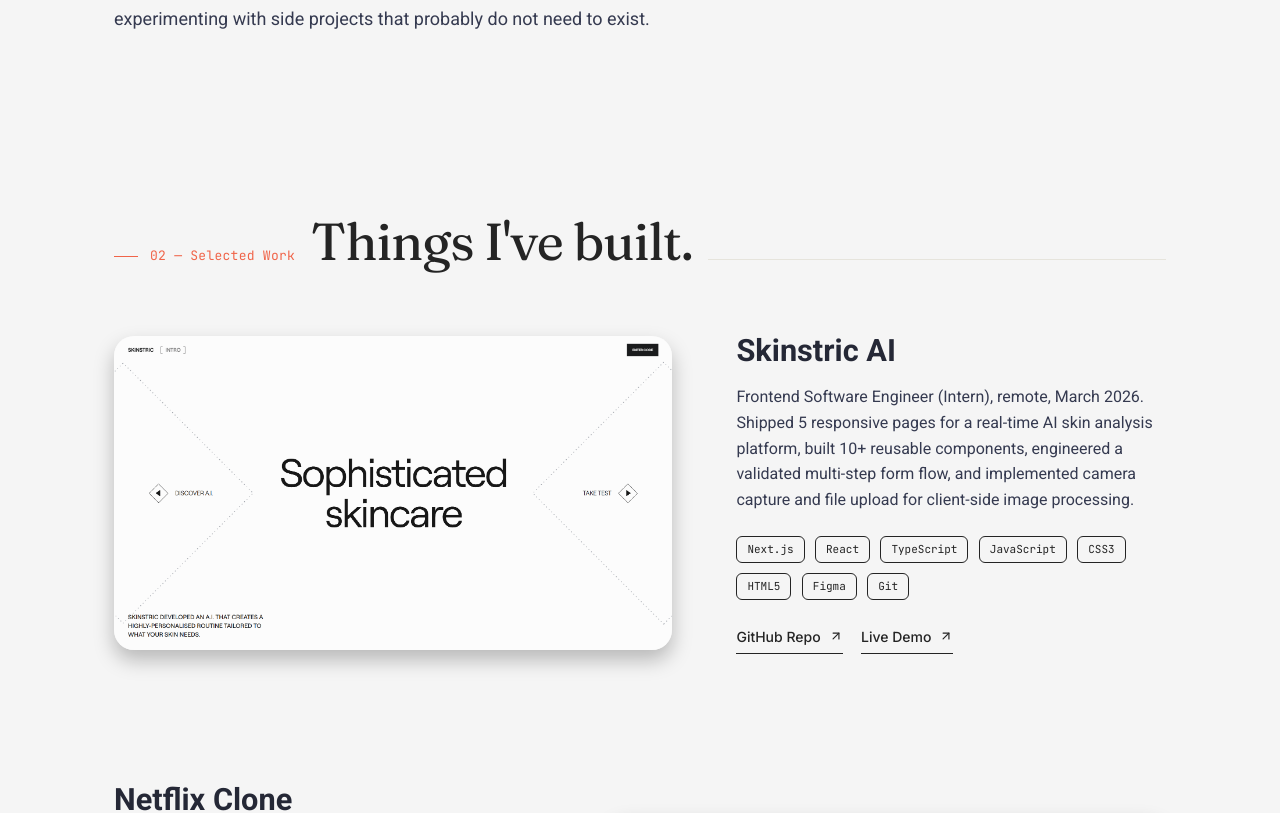
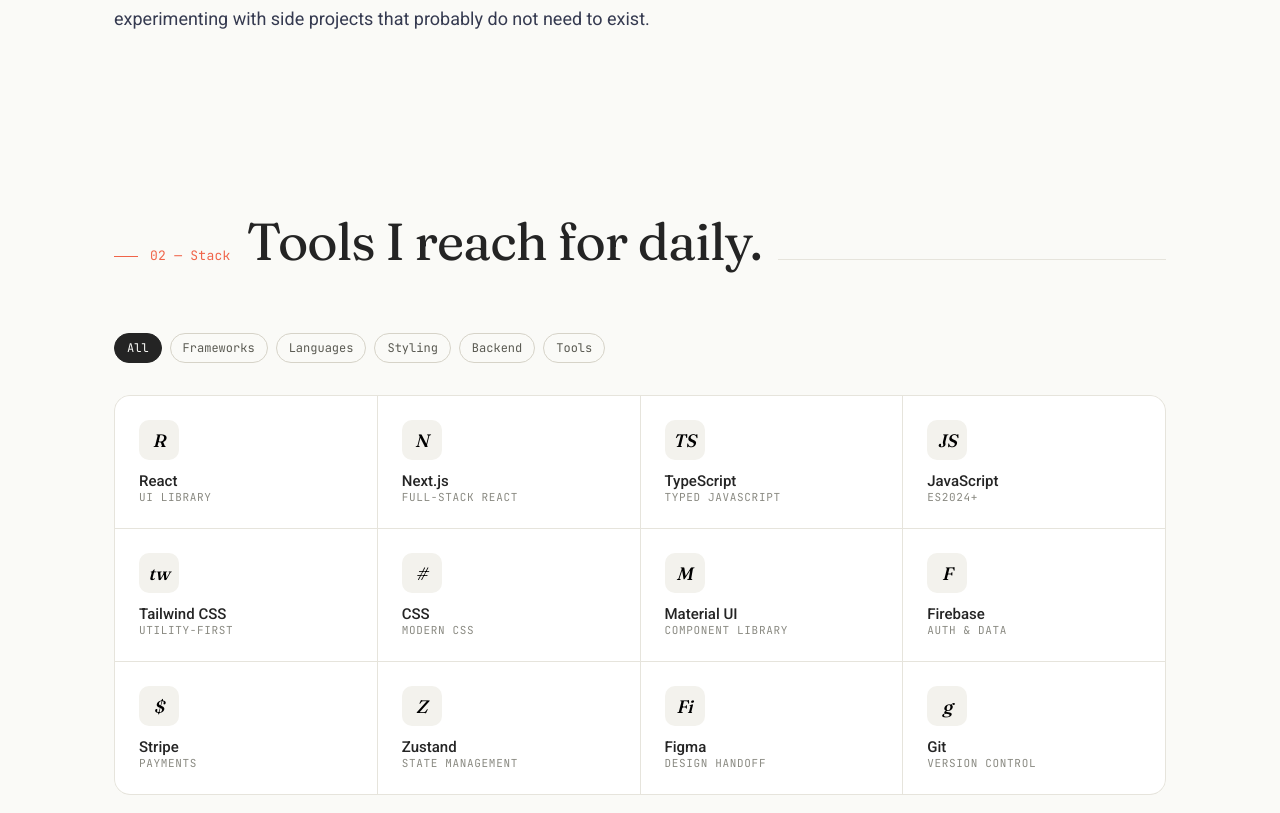
Before and after one commit to jeddelich/next-portfolio, a Next.js app: page / in a window 1280 px wide. Shown: the part 1764-2577 px from the top of the page. Built offline with nearby package versions, Linux system fonts and the light colour scheme; grey boxes are pictures that could not be loaded.

Commit message:
feat: add stack section

```diff
--- a/app/globals.css
+++ b/app/globals.css
@@ -1,7 +1,7 @@
 :root {
   --color-primary: #f06449;
   --color-dark: #242424;
-  --color-light: rgb(245, 245, 245);
+  --color-light: #fafaf7;
 }
 
 * {
--- a/app/page.tsx
+++ b/app/page.tsx
@@ -2,6 +2,7 @@
 import LandingClientShell from "@/components/ui/LandingClientShell";
 import Projects from "@/components/projects/Projects";
 import About from "@/components/about/about";
+import Stack from "@/components/stack/stack";
 import techStack from "@/data/techStack";
 import Contact from "@/components/contact/contact";
 
@@ -12,6 +13,7 @@
         <Hero />
       </LandingClientShell>
       <About />
+      <Stack />
       <Projects />
       <Contact />
     </>
--- a/components/layout/Navbar.tsx
+++ b/components/layout/Navbar.tsx
@@ -106,7 +106,7 @@
         <li className={styles.navLink}>
           <a
             href="#stack"
-            className={`${styles.numberedNavLink} ${styles.numberedNavLinkDisabled} ${jetBrainsMono.className}`}
+            className={`${styles.numberedNavLink} ${jetBrainsMono.className}`}
             aria-disabled="true"
           >
             <span className={styles.numberedNavLinkNum}>02.</span>
--- a/components/projects/Projects.tsx
+++ b/components/projects/Projects.tsx
@@ -15,7 +15,7 @@
       <div className="container">
         <div className="row">
           <SectionHeader
-            eyebrow="02 — Selected Work"
+            eyebrow="03 — Selected Work"
             title="Things I've built."
           />
           <ul className={styles.project__list}>
--- /dev/null
+++ b/components/stack/stack.module.css
@@ -0,0 +1,91 @@
+.stackSection {
+  position: relative;
+  z-index: 3;
+scroll-margin-top: 56px;
+}
+
+.stackSection :global(.row) {
+  align-items: flex-start;
+}
+
+.stackCats {
+  display: flex;
+  gap: 8px;
+  flex-wrap: wrap;
+  margin-bottom: 32px;
+}
+
+.stackChip {
+  font-family: 'JetBrains Mono', ui-monospace, monospace;
+  font-size: 12px;
+  padding: 6px 12px;
+  border-radius: 100px;
+  background: transparent;
+  border: 1px solid #d6d3c8;
+  color: #5a5a52;
+    cursor: not-allowed;
+  transition: all 0.2s ease;
+}
+
+.stackChipActive {
+  background: var(--color-dark);
+  color: var(--color-light);
+  border-color: var(--color-dark);
+    cursor: default;
+}
+
+ .stackChip:hover:not(.stackChipActive) {
+    color: var(--color-dark);
+    border-color: var(--color-dark);
+}
+
+.stackGrid {
+    width: 100%;
+    display: grid;
+    grid-template-columns: repeat(auto-fill, minmax(220px, 1fr));
+    gap: 1px;
+    background: #e6e4dc;
+    border: 1px solid #e6e4dc;
+    border-radius: 16px;
+    overflow: hidden;
+}
+
+.stackCell {
+    background: #ffffff;
+    padding: 24px;
+    display: flex;
+    flex-direction: column;
+    gap: 12px;
+    transition: background 0.2s ease;
+}
+
+.stackCell:hover {
+    background: #f3f2ed;
+}
+
+.stackIcon {
+    width: 40px;
+    height: 40px;
+    border-radius: 10px;
+    background: #f3f2ed;
+    display: grid;
+    place-items: center;
+    font-family: 'Fraunces', serif;
+    font-style: italic;
+    font-size: 18px;
+    font-weight: 500;
+}
+
+.stackName {
+    font-size: 15px;
+    font-weight: 500;
+    color: var(--color-dark);
+}
+
+.stackCat {
+    font-family: 'JetBrains Mono', ui-monospace, monospace;
+    font-size: 11px;
+    color: #8a8a82;
+    text-transform: uppercase;
+    letter-spacing: 0.06em;
+}
--- /dev/null
+++ b/components/stack/stack.tsx
@@ -0,0 +1,114 @@
+
+import SectionHeader from "@/components/ui/SectionHeader";
+import styles from "./stack.module.css";
+
+function Stack() {
+  return (
+    <section
+      className={`section fade-in visible ${styles.stackSection}`}
+      id="stack"
+    >
+      <div className="container">
+        <div className="row">
+          <SectionHeader eyebrow="02 — Stack" title="Tools I reach for daily." />
+          <div className={styles.stackCats}>
+            <button className={`${styles.stackChip} ${styles.stackChipActive}`}>All</button>
+            <button className={styles.stackChip}>Frameworks</button>
+            <button className={styles.stackChip}>Languages</button>
+            <button className={styles.stackChip}>Styling</button>
+            <button className={styles.stackChip}>Backend</button>
+            <button className={styles.stackChip}>Tools</button>
+          </div>
+          <div className={styles.stackGrid}>
+            <div className={styles.stackCell}>
+              <div className={styles.stackIcon}>R</div>
+              <div>
+                <div className={styles.stackName}>React</div>
+                <div className={styles.stackCat}>UI library</div>
+              </div>
+            </div>
+            <div className={styles.stackCell}>
+              <div className={styles.stackIcon}>N</div>
+              <div>
+                <div className={styles.stackName}>Next.js</div>
+                <div className={styles.stackCat}>Full-stack React</div>
+              </div>
+            </div>
+            <div className={styles.stackCell}>
+              <div className={styles.stackIcon}>TS</div>
+              <div>
+                <div className={styles.stackName}>TypeScript</div>
+                <div className={styles.stackCat}>Typed JavaScript</div>
+              </div>
+            </div>
+            <div className={styles.stackCell}>
+              <div className={styles.stackIcon}>JS</div>
+              <div>
+                <div className={styles.stackName}>JavaScript</div>
+                <div className={styles.stackCat}>ES2024+</div>
+              </div>
+            </div>
+            <div className={styles.stackCell}>
+              <div className={styles.stackIcon}>tw</div>
+              <div>
+                <div className={styles.stackName}>Tailwind CSS</div>
+                <div className={styles.stackCat}>Utility-first</div>
+              </div>
+            </div>
+            <div className={styles.stackCell}>
+              <div className={styles.stackIcon}>#</div>
+              <div>
+                <div className={styles.stackName}>CSS</div>
+                <div className={styles.stackCat}>Modern CSS</div>
+              </div>
+            </div>
+            <div className={styles.stackCell}>
+              <div className={styles.stackIcon}>M</div>
+              <div>
+                <div className={styles.stackName}>Material UI</div>
+                <div className={styles.stackCat}>Component library</div>
+              </div>
+            </div>
+            <div className={styles.stackCell}>
+              <div className={styles.stackIcon}>F</div>
+              <div>
+                <div className={styles.stackName}>Firebase</div>
+                <div className={styles.stackCat}>Auth &amp; data</div>
+              </div>
+            </div>
+            <div className={styles.stackCell}>
+              <div className={styles.stackIcon}>$</div>
+              <div>
+                <div className={styles.stackName}>Stripe</div>
+                <div className={styles.stackCat}>Payments</div>
+              </div>
+            </div>
+            <div className={styles.stackCell}>
+              <div className={styles.stackIcon}>Z</div>
+              <div>
+                <div className={styles.stackName}>Zustand</div>
+                <div className={styles.stackCat}>State management</div>
+              </div>
+            </div>
+            <div className={styles.stackCell}>
+              <div className={styles.stackIcon}>Fi</div>
+              <div>
+                <div className={styles.stackName}>Figma</div>
+                <div className={styles.stackCat}>Design handoff</div>
+              </div>
+            </div>
+            <div className={styles.stackCell}>
+              <div className={styles.stackIcon}>g</div>
+              <div>
+                <div className={styles.stackName}>Git</div>
+                <div className={styles.stackCat}>Version control</div>
+              </div>
+            </div>
+          </div>
+        </div>
+      </div>
+    </section>
+  );
+}
+
+export default Stack;
```
